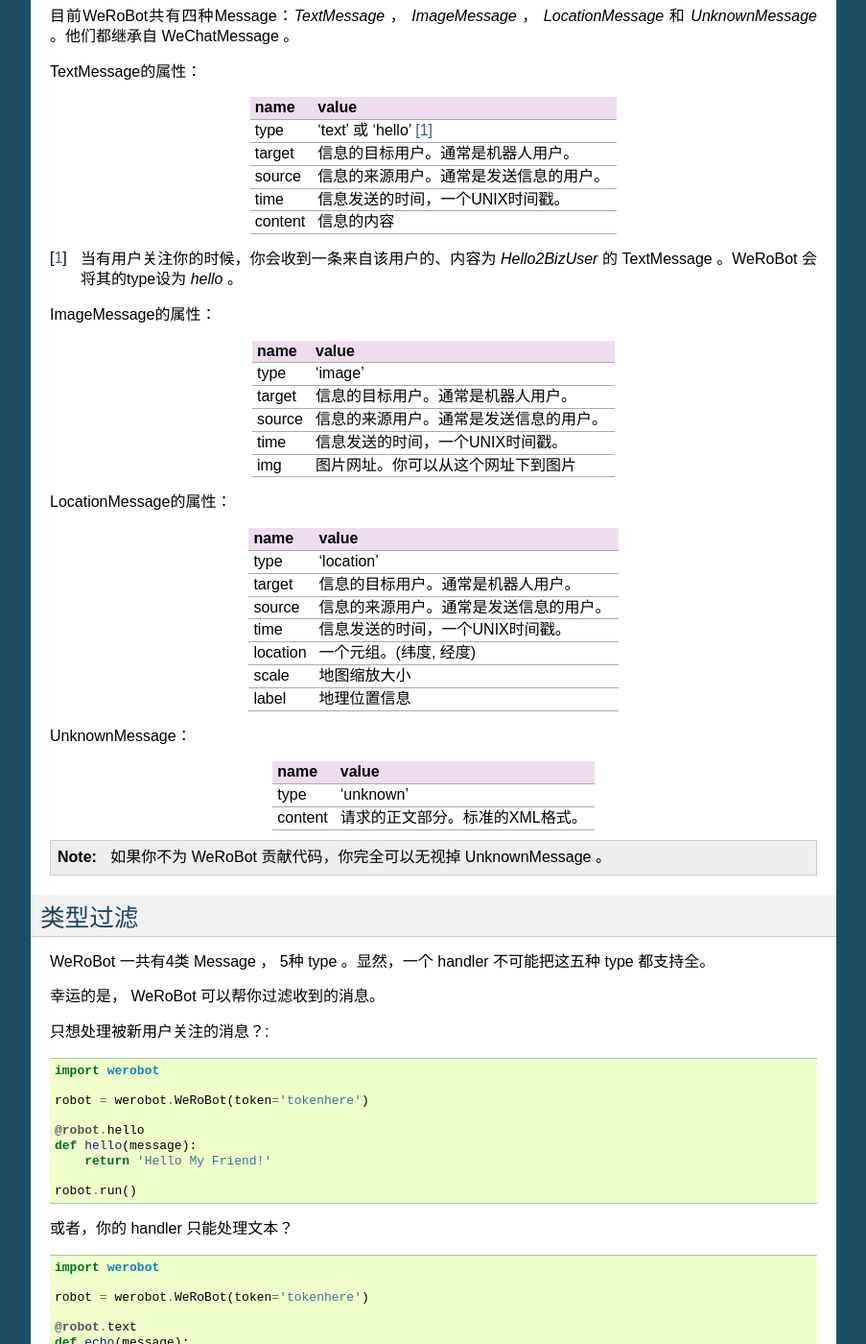
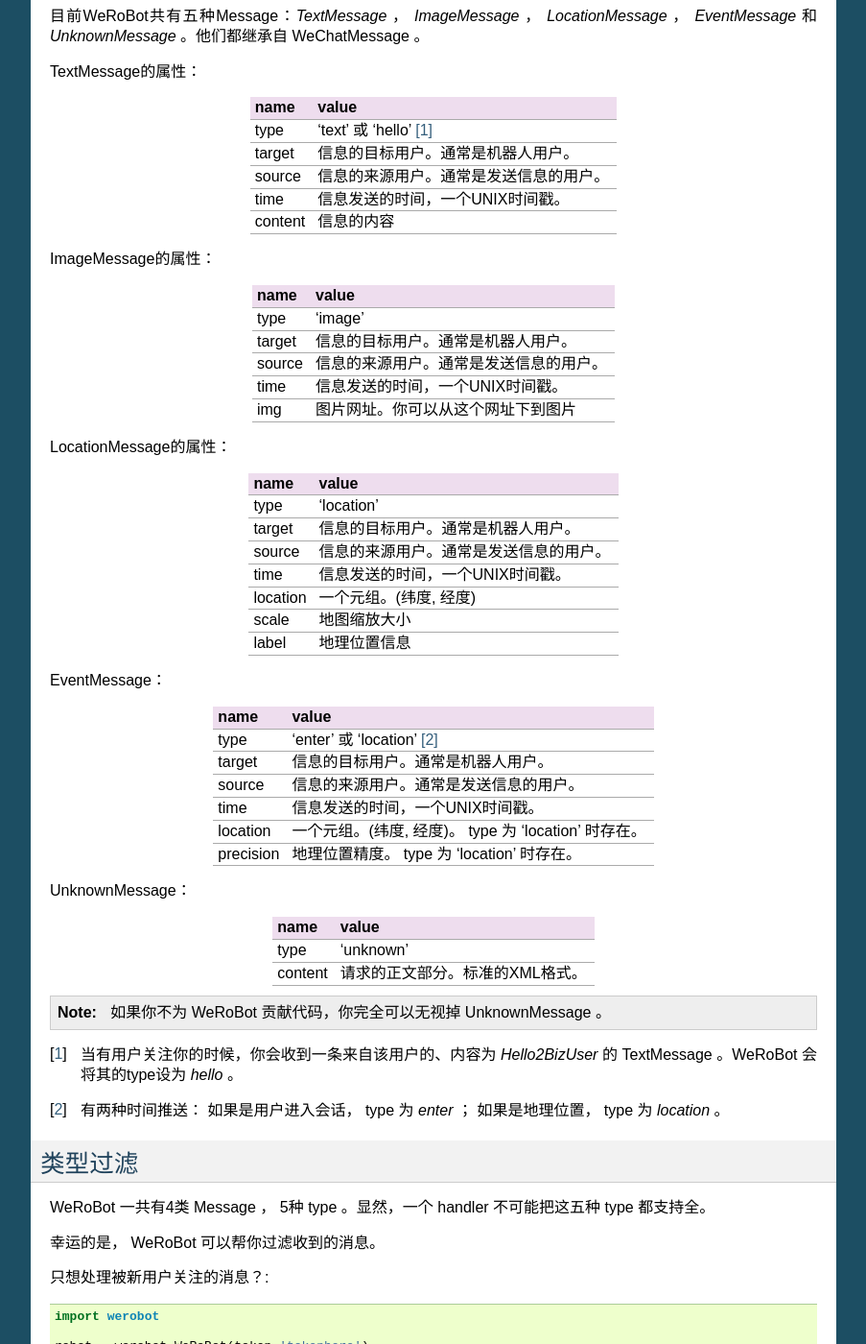
Before and after one commit to offu/WeRoBot, a Sphinx documentation site: the page built from docs/index.rst, in a window 1280 px wide and 1400 px high, scrolled down 839 px. Shown: the whole window at 96% size, without its empty margins (198-1101 px from the left). Built offline with Sphinx 7.4.7, drawn with Linux system fonts in a browser that asks for light colours; some of the changed text lies outside the part shown.

Commit message:
support eventmessage

```diff
--- a/docs/index.rst
+++ b/docs/index.rst
@@ -47,7 +47,7 @@
 
 Messages
 ---------
-目前WeRoBot共有四种Message：`TextMessage` ， `ImageMessage` ， `LocationMessage` 和 `UnknownMessage` 。他们都继承自 WeChatMessage 。
+目前WeRoBot共有五种Message：`TextMessage` ， `ImageMessage` ， `LocationMessage` ， `EventMessage` 和 `UnknownMessage` 。他们都继承自 WeChatMessage 。
 
 TextMessage的属性：
 
@@ -85,9 +83,22 @@
 target     信息的目标用户。通常是机器人用户。
 source     信息的来源用户。通常是发送信息的用户。
 time       信息发送的时间，一个UNIX时间戳。
-location   一个元组。(纬度,    经度)
+location   一个元组。(纬度, 经度)
 scale      地图缩放大小
 label      地理位置信息
+========= ===================================
+
+EventMessage：
+
+========= ===================================
+name       value
+========= ===================================
+type       'enter' 或 'location' [2]_
+target     信息的目标用户。通常是机器人用户。
+source     信息的来源用户。通常是发送信息的用户。
+time       信息发送的时间，一个UNIX时间戳。
+location   一个元组。(纬度, 经度)。 type 为 'location' 时存在。
+precision  地理位置精度。 type 为 'location' 时存在。
 ========= ===================================
 
 UnknownMessage：
@@ -100,6 +111,9 @@
 ========= ===================================
 
 .. note:: 如果你不为 WeRoBot 贡献代码，你完全可以无视掉 UnknownMessage 。
+
+.. [1] 当有用户关注你的时候，你会收到一条来自该用户的、内容为 `Hello2BizUser` 的 TextMessage 。WeRoBot 会将其的type设为 `hello` 。
+.. [2] 有两种时间推送： 如果是用户进入会话， type 为 `enter` ； 如果是地理位置， type 为 `location` 。
 
 类型过滤
 --------------
@@ -131,7 +145,10 @@
 
     robot.run()
 
-你也可以使用 `robot.image` 修饰符来只接受图像信息； `robot.location` 修饰符来只接受位置信息。
+你也可以使用 `robot.image` 修饰符来只接受图像信息； `robot.location` 修饰符来只接受位置信息；`robot.enter`修饰符来只接受进入会话信息。。
+
+.. note:: `robot.location` 修饰符会让你的 handler 接受到两类消息——位置信息和事件推送中的地理位置。
+
 当然，还有 `robot.unknown` —— 如果你想收到未知属性的信息的话。
 
 额，这个 handler 想处理文本信息和地理位置信息？ ::
@@ -326,3 +343,11 @@
 Via Alipay（支付宝） ::
 
     "whtsky#gmail.com".replace("#", "@")
+
+Changelog
+-----------
+
+Version 0.3.0
+~~~~~~~~~~~~~~~~
+
+Add new messages and replies support for WeChat 4.5
```
Also changed, not shown: other parts of docs/index.rst (+3 -5 lines), 2 other files.
